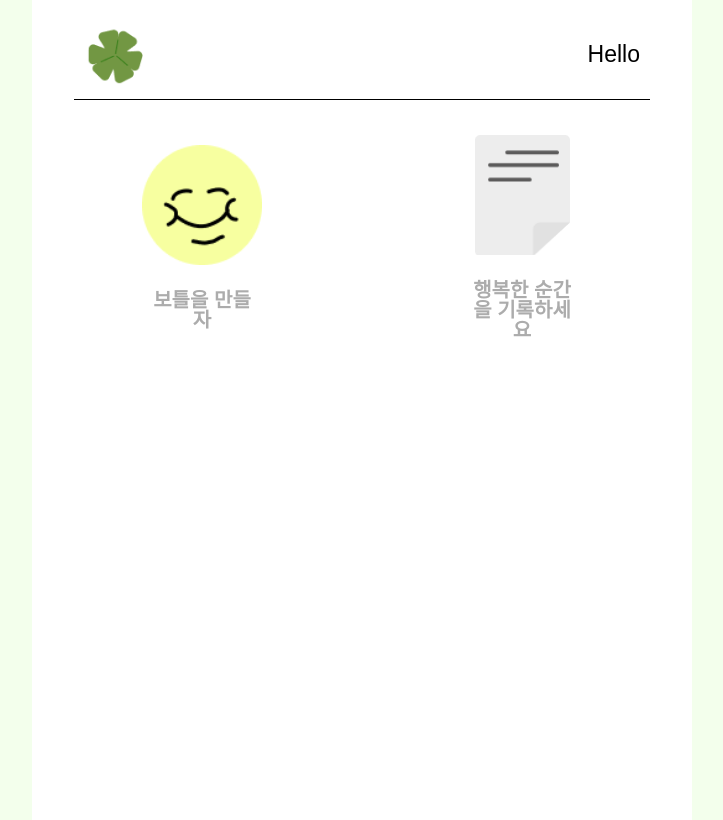
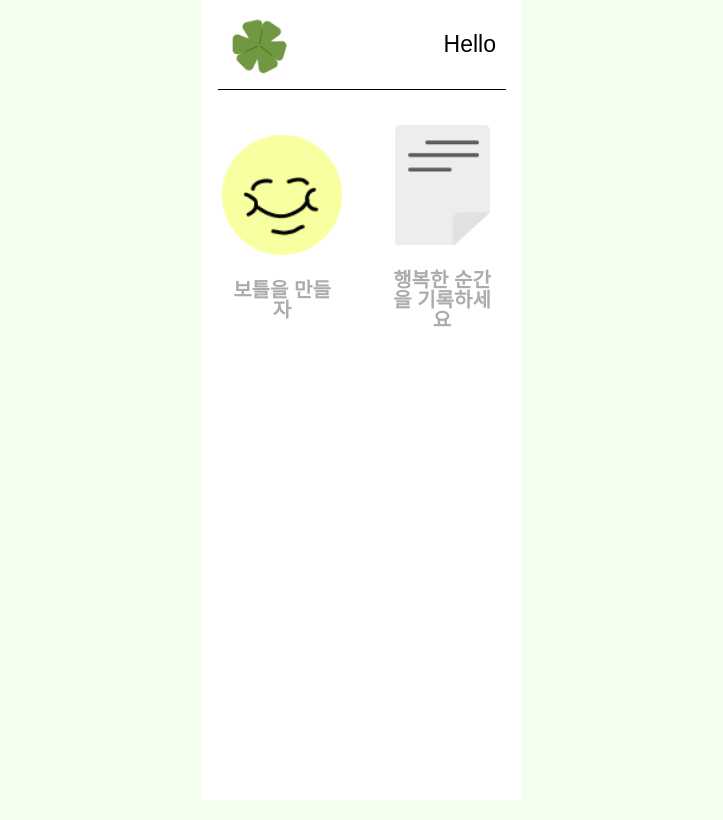
Before and after one commit to jayoung-cinnamon/happybottle, a React (Create React App) app: page /hbmain in a window 1280 px wide. Shown: the whole page, without its empty margins (278-1001 px from the left). Built offline with nearby package versions, Linux system fonts and the light colour scheme; no server answers; the database is empty.

Commit message:
[STYLE] Modify Overlay

```diff
--- a/src/App.tsx
+++ b/src/App.tsx
@@ -34,7 +34,6 @@ function App() {
           <Route path="/bottle/:bottleUid" element={<Bottle />} />
           <Route path="/read/:bottleUid/:memoUid" element={<Read />} />
           <Route path="/createbottle" element={<CreateBottle />} />
-          <Route path="/alertmodal" element={<AlertModal />} />
         </Routes>
       </BrowserRouter>
     </>
--- a/src/components/ArchiveRead/ArchiveRead.tsx
+++ b/src/components/ArchiveRead/ArchiveRead.tsx
@@ -26,7 +26,7 @@ const MainContainer = styled.div`
   /* justify-content: center; */
   flex-direction: column;
   /* align-items: center; */
-  padding: 10px;
+  /* padding: 10px; */
 `;
 
 const Container = styled.div`
--- a/src/components/Bottle/Bottle.tsx
+++ b/src/components/Bottle/Bottle.tsx
@@ -129,7 +129,7 @@ const MainContainer = styled.div`
   /* justify-content: center; */
   flex-direction: column;
   /* align-items: center; */
-  padding: 10px;
+  /* padding: 10px; */
 `;
 
 const Container = styled.div`
--- a/src/components/HbMain/HbMain.tsx
+++ b/src/components/HbMain/HbMain.tsx
@@ -9,7 +9,9 @@ import UpdateModal from "components/UpdateModal";
 import { useObject } from "react-firebase-hooks/database";
 import { getDatabase, onValue, ref } from "firebase/database";
 import { getAuth } from "firebase/auth";
+import { useRecoilState } from "recoil";
 function HbMain() {
+  const [open, setOpen] = useRecoilState(modalRecoilStore);
   const db = getDatabase();
   const auth = getAuth();
   const userUid = auth.currentUser?.uid;
@@ -21,6 +23,9 @@ function HbMain() {
     dataArr.push(data);
     console.log("dataArr: ", dataArr);
   };
+  useEffect(() => {
+    console.log("hbMain open value: ", open);
+  }, [open]);
   if (snapshot) {
     console.log("snapshot.val(): ", snapshot.val());
     const data = snapshot.val();
@@ -32,14 +37,23 @@ function HbMain() {
         setBottleList({ [key]: value });
       }
     }
+
     return (
-      <MainContainer>
+      <Main>
+        <MainContainer
+          style={
+            open
+              ? { position: "fixed", margin: "0 auto", left: "0", right: "0" }
+              : {}
+          }
+        >
           <Container>
             <Header></Header>
             <WriteAndRead></WriteAndRead>
             <BottleContainer bottleList={dataArr}></BottleContainer>
           </Container>
         </MainContainer>
+      </Main>
     );
   } else {
     return <></>;
@@ -52,8 +66,13 @@ interface SlideProps {
   modalOpen: boolean;
 }
 
+const Main = styled.div`
+  display: flex;
+  justify-content: center;
+  align-items: center;
+  position: relative;
+`;
 const MainContainer = styled.div`
-  margin: 0 auto;
   max-width: 640px;
   min-width: 320px;
   min-height: 100vh;
@@ -62,8 +81,11 @@ const MainContainer = styled.div`
   display: flex;
   justify-content: center;
   align-items: center;
-  padding: 10px;
+  /* padding: 10px; */
   z-index: 999;
+  /* position: absolute; */
+  top: 0;
+  left: 0;
 `;
 
 const Container = styled.div`
--- a/src/components/Header/Header.tsx
+++ b/src/components/Header/Header.tsx
@@ -108,7 +108,6 @@ const ModalContainer = styled.div<SlideProps>`
   transform: translateX(-100%);
   position: fixed; */
   /* left: 0; */
-  border: 1px solid blue;
   z-index: 1;
   position: absolute;
   top: 50%;
--- a/src/components/Login/Login.tsx
+++ b/src/components/Login/Login.tsx
@@ -82,7 +82,7 @@ const MainContainer = styled.div`
   display: flex;
   justify-content: center;
   align-items: center;
-  padding: 10px;
+  /* padding: 10px; */
 `;
 
 // TODO: 컨테이너 위치 조정 필요 - 세로 중앙 정렬
--- a/src/components/Main/Main.tsx
+++ b/src/components/Main/Main.tsx
@@ -42,7 +42,7 @@ const MainContainer = styled.div`
   display: flex;
   justify-content: center;
   align-items: center;
-  padding: 10px;
+  /* padding: 10px; */
 `;
 
 const SplashLogoContainer = styled.div`
--- a/src/components/NickName/NickName.tsx
+++ b/src/components/NickName/NickName.tsx
@@ -66,7 +66,7 @@ const MainContainer = styled.div`
   display: flex;
   justify-content: center;
   align-items: center;
-  padding: 10px;
+  /* padding: 10px; */
 `;
 
 const NickNameContainer = styled.div`
--- a/src/components/Read/Read.tsx
+++ b/src/components/Read/Read.tsx
@@ -105,7 +105,7 @@ const MainContainer = styled.div`
   /* justify-content: center; */
   flex-direction: column;
   /* align-items: center; */
-  padding: 10px;
+  /* padding: 10px; */
 `;
 
 const Container = styled.div`
--- a/src/components/Register/Register.tsx
+++ b/src/components/Register/Register.tsx
@@ -82,7 +82,7 @@ const MainContainer = styled.div`
   display: flex;
   justify-content: center;
   align-items: center;
-  padding: 10px;
+  /* padding: 10px; */
 `;
 
 const RegisterContainer = styled.div`
--- a/src/components/UpdateModal/UpdateModal.tsx
+++ b/src/components/UpdateModal/UpdateModal.tsx
@@ -75,7 +75,7 @@ function UpdateModal() {
   };
   return (
     <>
-      <ModalOverlay onClick={onClose} />
+      <ModalOverlay onClick={onClose}>
         <SlideMenu>
           <SlideWrapper>
             <BUttonContainer>
@@ -119,6 +119,7 @@ function UpdateModal() {
             </BUttonContainer>
           </SlideWrapper>
         </SlideMenu>
+      </ModalOverlay>
     </>
   );
 }
@@ -126,13 +127,13 @@ function UpdateModal() {
 export default UpdateModal;
 
 const SlideMenu = styled.div`
-  width: 100vw;
+  /* width: 100%; */
   height: 100vh;
+  /* border: 1px solid red; */
   display: flex;
   justify-content: center;
   align-items: center;
   min-width: 320px;
-  border: 1px solid red;
 `;
 
 const SlideWrapper = styled.div`
@@ -148,6 +149,11 @@ const SlideWrapper = styled.div`
   background-color: white;
   border: 5px dotted #729743;
   border-radius: 10px;
+  position: absolute;
+  margin: 0 auto;
+  left: 0;
+  right: 0;
+  overflow: hidden;
 `;
 
 const BUttonContainer = styled.div`
@@ -219,7 +225,6 @@ const Input = styled.input`
   padding: 5px;
   margin-top: 10px;
   height: 25px;
-  /* width: 200px; */
   border: 1px solid grey;
   border-radius: 3px;
   ::placeholder {
@@ -230,12 +235,13 @@ const Input = styled.input`
 const ModalOverlay = styled.div`
   box-sizing: border-box;
   position: fixed;
-  top: 0;
+  overflow: hidden;
+  /* top: 0; */
   left: 0;
-  bottom: 0;
+  /* bottom: 0; */
   right: 0;
   background-color: rgba(0, 0, 0, 0.6);
   z-index: 999;
-  width: 100vw;
+  /* width: 100%; */
   height: 100vh;
 `;
--- a/src/components/Write/Write.tsx
+++ b/src/components/Write/Write.tsx
@@ -125,7 +125,7 @@ const MainContainer = styled.div`
   background-color: white;
   display: flex;
   flex-direction: column;
-  padding: 10px;
+  /* padding: 10px; */
 `;
 
 const Container = styled.div`
```
Lines whose indentation alone changed are shown as unchanged.
